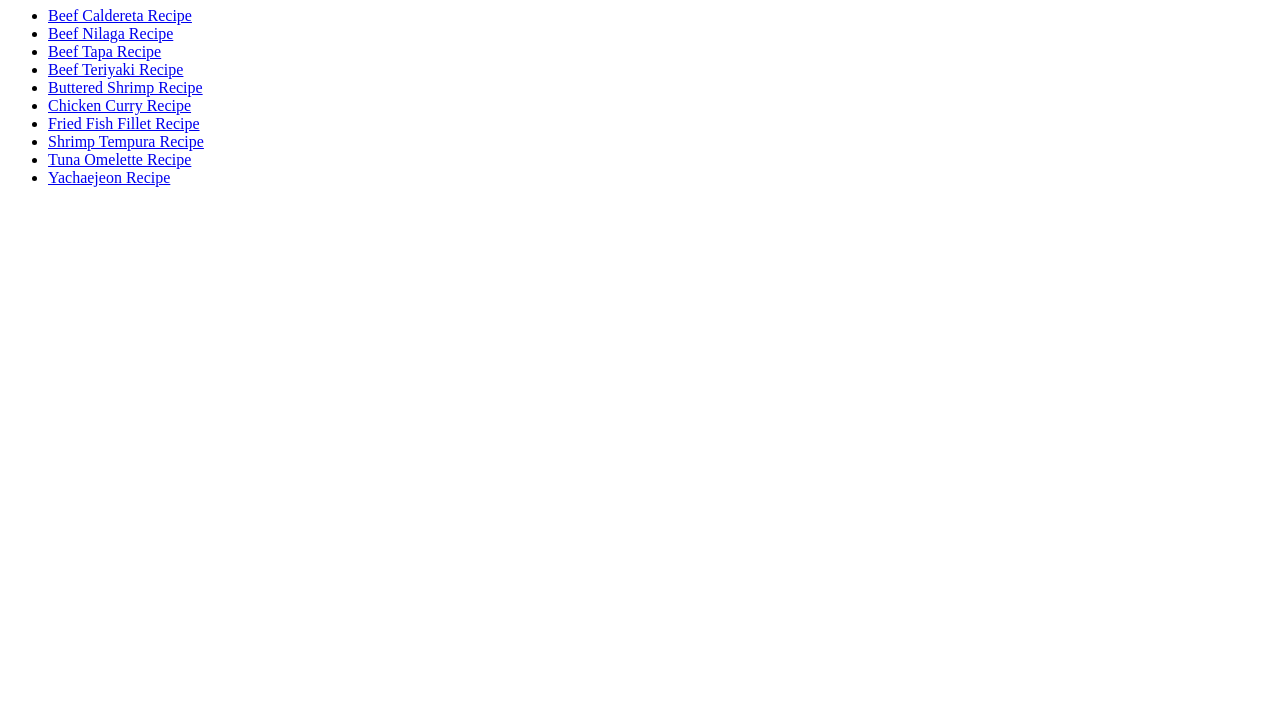
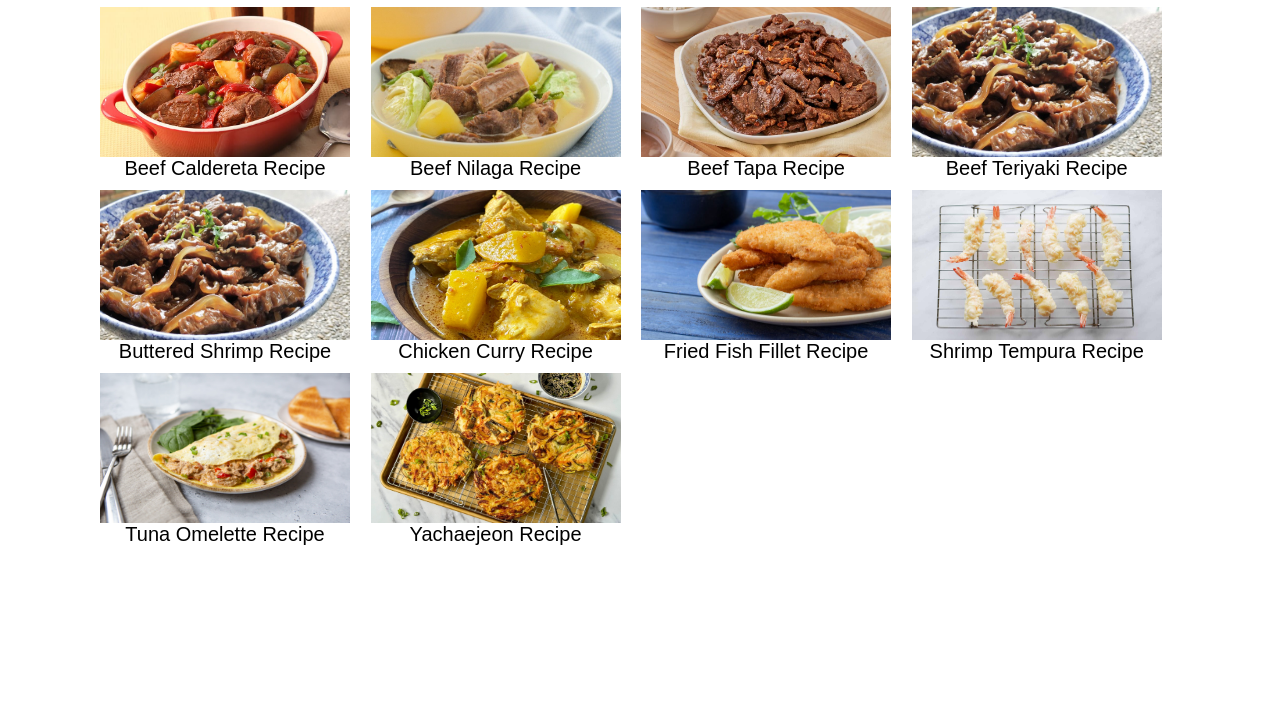
Before and after one commit to Angelo-RA/odin-recipes, a plain HTML site: page index.html in a window 1280 px wide. Shown: the part 73-800 px from the top of the page. Drawn offline with Linux system fonts and the light colour scheme.

Commit message:
Add images for recipes in homepage and style

```diff
--- a/css/style.css
+++ b/css/style.css
@@ -2,3 +2,36 @@ img {
     height: 400px;
     width: 600px;
 }
+
+body {
+    margin-left: 100px;
+    font-family: Arial, Helvetica, Verdana, sans-serif;
+}
+
+a, a:active, a:visited {
+    text-decoration: none;
+    color: inherit;
+}
+
+a:hover {
+    text-decoration: underline;
+}
+
+.homeList {
+    list-style: none;
+    padding: 0;
+    font-size: 20px;
+}
+
+.homeList .listItem {
+    display: inline-block;
+    text-align: center;
+    margin-right: 15px; /* optional, adds some spacing between list items */
+    margin-bottom: 10px;
+}
+
+a img {
+    display: block;
+    height: 150px;
+    width: 250px;
+}
--- a/index.html
+++ b/index.html
@@ -3,21 +3,42 @@
 <head>
     <meta charset="UTF-8">
     <meta name="viewport" content="width=device-width, initial-scale=1.0">
+    <link rel="stylesheet" type="text/css" href="./css/style.css">
     <title>Odin Recipes</title>
 </head>
 <body>
     <h1>Odin Recipes</h1>
-    <ul>
-        <li><a href="./recipes/beef-caldereta.html">Beef Caldereta Recipe</a></li>
-        <li><a href="./recipes/beef-nilaga.html">Beef Nilaga Recipe</a></li>
-        <li><a href="./recipes/beef-tapa.html">Beef Tapa Recipe</a></li>
-        <li><a href="./recipes/beef-teriyaki.html">Beef Teriyaki Recipe</a></li>
-        <li><a href="./recipes/buttered-shrimp.html">Buttered Shrimp Recipe</a></li>
-        <li><a href="./recipes/chicken-curry.html">Chicken Curry Recipe</a></li>
-        <li><a href="./recipes/fish-fillet.html">Fried Fish Fillet Recipe</a></li>
-        <li><a href="./recipes/shrimp-tempura.html">Shrimp Tempura Recipe</a></li>
-        <li><a href="./recipes/tuna-omelette.html">Tuna Omelette Recipe</a></li>
-        <li><a href="./recipes/yachaejeon.html">Yachaejeon Recipe</a></li>
+    <ul class="homeList">
+        <li class="listItem">
+            <a href="./recipes/beef-caldereta.html"><img src="./img/beef-caldereta.jpg">Beef Caldereta Recipe</a>
+        </li>
+        <li class="listItem">
+            <a href="./recipes/beef-nilaga.html"><img src="./img/beef-nilaga.jpg">Beef Nilaga Recipe</a>
+        </li>
+        <li class="listItem">
+            <a href="./recipes/beef-tapa.html"><img src="./img/beef-tapa.jpg">Beef Tapa Recipe</a>
+        </li>
+        <li class="listItem">
+            <a href="./recipes/beef-teriyaki.html"><img src="./img/beef-teriyaki.jpg">Beef Teriyaki Recipe</a>
+        </li>
+        <li class="listItem">
+            <a href="./recipes/buttered-shrimp.html"><img src="./img/beef-teriyaki.jpg">Buttered Shrimp Recipe</a>
+        </li>
+        <li class="listItem">
+            <a href="./recipes/chicken-curry.html"><img src="./img/chicken-curry.jpg">Chicken Curry Recipe</a>
+        </li>
+        <li class="listItem">
+            <a href="./recipes/fish-fillet.html"><img src="./img/fish-fillet.jpg">Fried Fish Fillet Recipe</a>
+        </li>
+        <li class="listItem">
+            <a href="./recipes/shrimp-tempura.html"><img src="./img/shrimp-tempura.jpg">Shrimp Tempura Recipe</a>
+        </li>
+        <li class="listItem">
+            <a href="./recipes/tuna-omelette.html"><img src="./img/tuna-omelette.jpg">Tuna Omelette Recipe</a>
+        </li>
+        <li class="listItem">
+            <a href="./recipes/yachaejeon.html"><img src="./img/yachaejeon.jpg">Yachaejeon Recipe</a>
+        </li>
     </ul>
 </body>
 </html>
```
